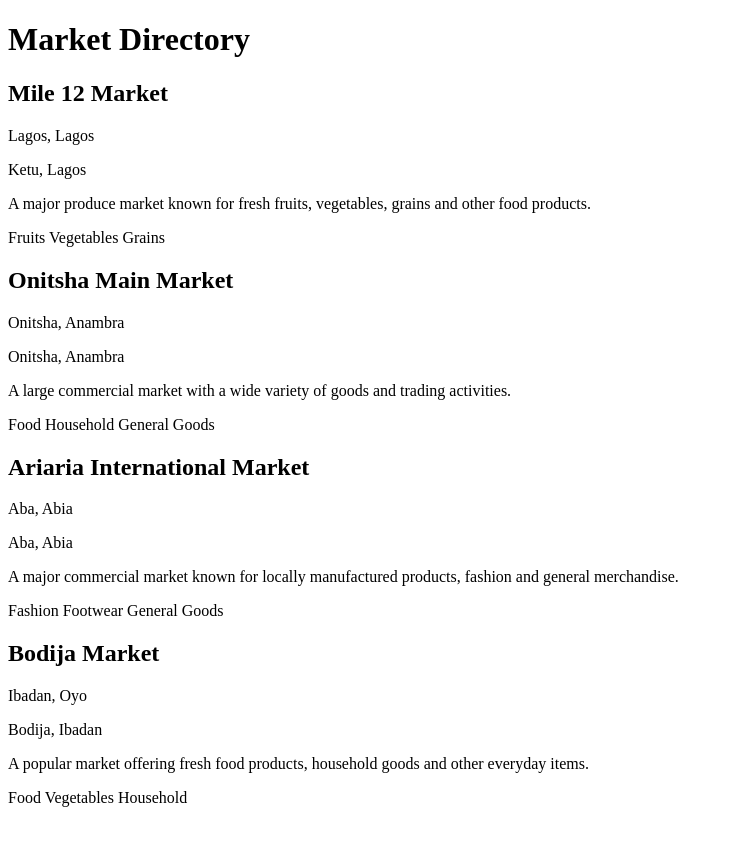
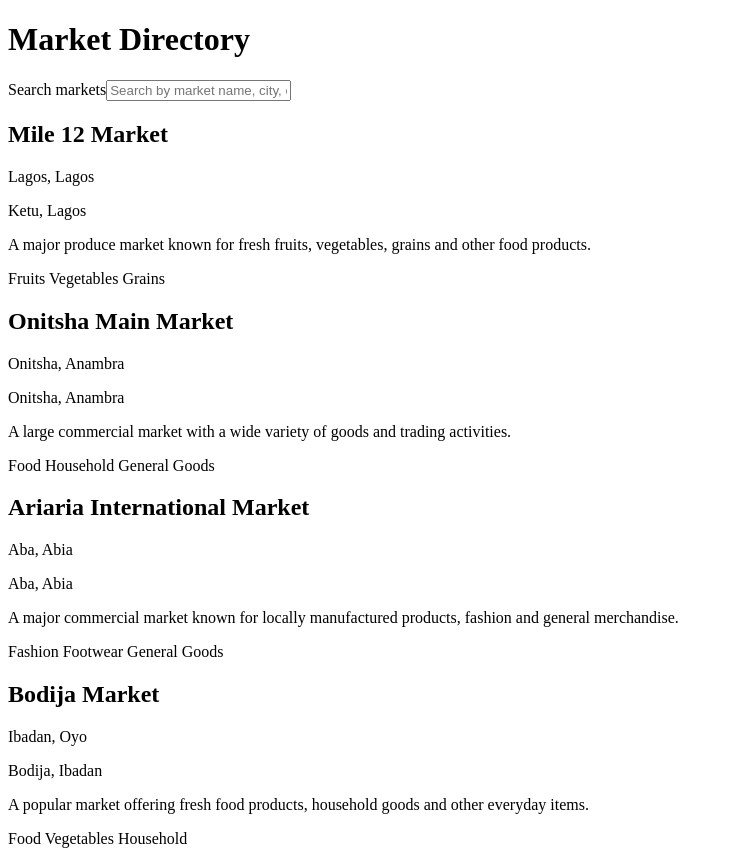
Before and after one commit to tammyboy775-rgb/Jabdra, a React (Vite) app: page /markets in a window 1280 px wide. Shown: the whole page, without its empty margins (0-733 px from the left). Before the commit the page ends 815 px from the top, so only its background shows below. Built offline with nearby package versions, Linux system fonts and the light colour scheme.

Commit message:
feat: add market search

```diff
--- /dev/null
+++ b/src/components/MarketSearch.jsx
@@ -0,0 +1,17 @@
+function MarketSearch({ searchTerm, onSearchChange }) {
+  return (
+    <div>
+      <label htmlFor="market-search">Search markets</label>
+
+      <input
+        id="market-search"
+        type="text"
+        placeholder="Search by market name, city, or state..."
+        value={searchTerm}
+        onChange={(event) => onSearchChange(event.target.value)}
+      />
+    </div>
+  );
+}
+
+export default MarketSearch;
--- a/src/pages/MarketDirectory.jsx
+++ b/src/pages/MarketDirectory.jsx
@@ -1,9 +1,11 @@
 import { useEffect, useState } from "react";
 import { getMarkets } from "../services/marketService";
 import MarketCard from "../components/Marketcard";
+import MarketSearch from "../components/MarketSearch";
 
 function MarketDirectory() {
   const [markets, setMarkets] = useState([]);
+  const [searchTerm, setSearchTerm] = useState("");
   const [loading, setLoading] = useState(true);
   const [error, setError] = useState("");
 
@@ -22,6 +24,16 @@ function MarketDirectory() {
     loadMarkets();
   }, []);
 
+  const filteredMarkets = markets.filter((market) => {
+    const search = searchTerm.toLowerCase().trim();
+
+    return (
+      market.name.toLowerCase().includes(search) ||
+      market.city.toLowerCase().includes(search) ||
+      market.state.toLowerCase().includes(search)
+    );
+  });
+
   if (loading) {
     return <p>Loading markets...</p>;
   }
@@ -34,11 +46,20 @@ function MarketDirectory() {
     <main>
       <h1>Market Directory</h1>
 
+      <MarketSearch
+        searchTerm={searchTerm}
+        onSearchChange={setSearchTerm}
+      />
+
       <section>
-        {markets.map((market) => (
+        {filteredMarkets.map((market) => (
           <MarketCard key={market.id} market={market} />
         ))}
       </section>
+
+      {filteredMarkets.length === 0 && (
+        <p>No markets found.</p>
+      )}
     </main>
   );
 }
```
